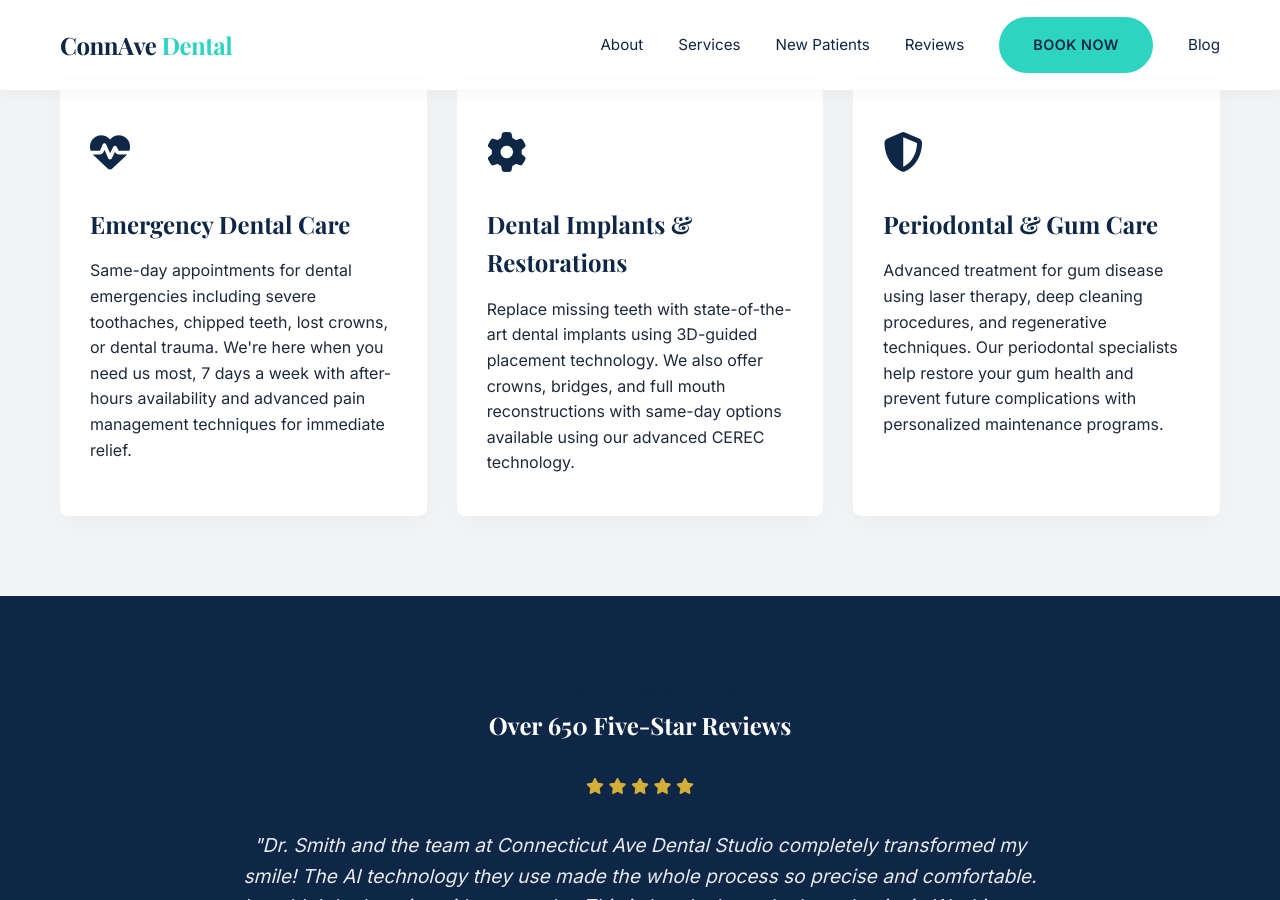
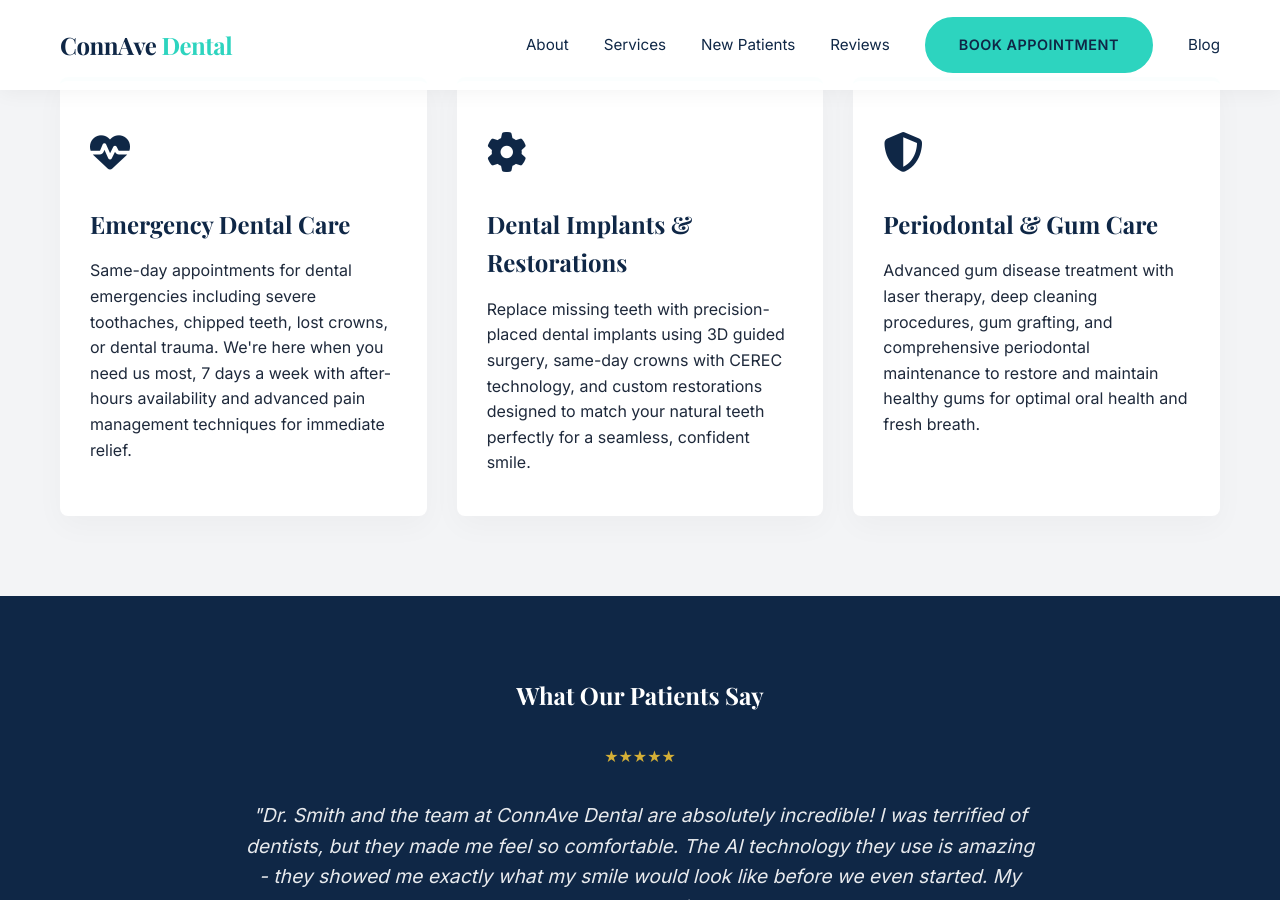
Before and after one commit to asquitt/asquitt.github.io, a Jekyll site: the page index.html, which Jekyll copies as it is, in a window 1280 px wide and 900 px high, scrolled down 2509 px. Built offline with Jekyll 4.4.1, drawn with Linux system fonts in a browser that asks for light colours; some of the changed text lies outside the part shown.

Commit message:
Refresh and update content: index.html

```diff
--- a/index.html
+++ b/index.html
@@ -257,7 +257,7 @@
 <li><a href="#services">Services</a></li>
 <li><a href="#new-patients">New Patients</a></li>
 <li><a href="#reviews">Reviews</a></li>
-<li><a class="btn btn-primary" href="#contact">Book Now</a></li>
+<li><a class="btn btn-primary" href="#contact">Book Appointment</a></li>
 <li><a href="/blog">Blog</a></li></ul>
 <div class="mobile-toggle"><i class="fas fa-bars"></i></div>
 </nav>
@@ -266,11 +266,11 @@
 <section class="hero">
 <div class="container hero-content">
 <p>PROUDLY SERVING WASHINGTON DC 20008 SINCE 2010</p>
-<h1>Premier Dentist Washington DC<br>with Revolutionary 2025 AI Technology</h1>
+<h1>Top-Rated Dentist Washington DC<br>with Revolutionary 2025 AI Technology</h1>
 <p>Experience world-class dental care with Washington DC's most trusted dentist. Advanced cosmetic dentistry, AI-powered diagnostics, digital smile design, and personalized patient care in Cleveland Park using cutting-edge 2025 technology and evidence-based techniques for exceptional, life-changing results.</p>
 <div style="margin-top: 30px;">
-<a class="btn btn-primary" href="#contact">Schedule Your Free Consultation Today</a>
-<a class="btn btn-outline" href="#services" style="margin-left: 15px;">Explore Our Services</a>
+<a class="btn btn-primary" href="#contact">Schedule Your Complimentary Consultation</a>
+<a class="btn btn-outline" href="#services" style="margin-left: 15px;">Discover Our Services</a>
 </div>
 </div>
 </section>
@@ -278,7 +278,7 @@
 <div class="container info-grid">
 <div class="info-item"><i class="fas fa-map-marker-alt"></i> Connecticut Ave NW, DC 20008</div>
 <div class="info-item"><i class="fas fa-phone-alt"></i> (202) 555-0123</div>
-<div class="info-item"><i class="fas fa-star"></i> 4.9&starf; Top-Rated DC Dentist (650+ Reviews)</div>
+<div class="info-item"><i class="fas fa-star"></i> 4.9&starf; Top-Rated DC Dentist (750+ Reviews)</div>
 </div>
 </div>
 <section class="section" id="about">
@@ -323,7 +323,7 @@
 <div class="service-card">
 <div class="service-icon"><i class="fas fa-smile"></i></div>
 <h3>Invisalign &amp; Clear Aligners</h3>
-<p>We are a Diamond Plus Invisalign provider with over 5,200 successful cases completed. Straighten your teeth discreetly with the latest clear aligner technology, AI-powered treatment planning, and virtual progress monitoring - no traditional metal braces required.</p>
+<p>We are a Diamond Plus Invisalign provider with over 5,800 successful cases completed. Straighten your teeth discreetly with the latest clear aligner technology, AI-powered treatment planning, and virtual progress monitoring - no traditional metal braces required.</p>
 </div>
 <div class="service-card">
 <div class="service-icon"><i class="fas fa-heartbeat"></i></div>
@@ -333,36 +333,29 @@
 <div class="service-card">
 <div class="service-icon"><i class="fas fa-cog"></i></div>
 <h3>Dental Implants &amp; Restorations</h3>
-<p>Replace missing teeth with state-of-the-art dental implants using 3D-guided placement technology. We also offer crowns, bridges, and full mouth reconstructions with same-day options available using our advanced CEREC technology.</p>
+<p>Replace missing teeth with precision-placed dental implants using 3D guided surgery, same-day crowns with CEREC technology, and custom restorations designed to match your natural teeth perfectly for a seamless, confident smile.</p>
 </div>
 <div class="service-card">
 <div class="service-icon"><i class="fas fa-shield-alt"></i></div>
 <h3>Periodontal &amp; Gum Care</h3>
-<p>Advanced treatment for gum disease using laser therapy, deep cleaning procedures, and regenerative techniques. Our periodontal specialists help restore your gum health and prevent future complications with personalized maintenance programs.</p>
+<p>Advanced gum disease treatment with laser therapy, deep cleaning procedures, gum grafting, and comprehensive periodontal maintenance to restore and maintain healthy gums for optimal oral health and fresh breath.</p>
 </div>
 </div>
 </div>
 </section>
 <section class="section testimonials" id="reviews">
 <div class="container">
-<h3>What Our Patients Say</h3>
-<h2 style="margin-bottom: 30px;">Over 650 Five-Star Reviews</h2>
-<div class="stars">
-<i class="fas fa-star"></i>
-<i class="fas fa-star"></i>
-<i class="fas fa-star"></i>
-<i class="fas fa-star"></i>
-<i class="fas fa-star"></i>
+<h2 style="margin-bottom: 30px;">What Our Patients Say</h2>
+<div class="stars">★★★★★</div>
+<div class="quote-box">
+"Dr. Smith and the team at ConnAve Dental are absolutely incredible! I was terrified of dentists, but they made me feel so comfortable. The AI technology they use is amazing - they showed me exactly what my smile would look like before we even started. My veneers look so natural, everyone thinks they're my real teeth!"
 </div>
-<div class="quote-box">
-"Dr. Smith and the team at Connecticut Ave Dental Studio completely transformed my smile! The AI technology they use made the whole process so precise and comfortable. I couldn't be happier with my results. This is hands down the best dentist in Washington DC!"
-</div>
-<p><strong>- Sarah M., Cleveland Park Resident</strong></p>
+<p><strong>Sarah M.</strong> - Cleveland Park Resident</p>
 <br>
 <div class="quote-box">
-"I've been terrified of dentists my whole life, but this practice changed everything. The sedation options and spa-like atmosphere made me feel completely at ease. The digital smile design let me see my new smile before we even started. Absolutely amazing experience!"
+"Best dental experience I've ever had! The office is like a spa, and the technology is incredible. They completed my Invisalign treatment in 8 months instead of the 14 months another dentist quoted me. Highly recommend!"
 </div>
-<p><strong>- Michael R., Georgetown</strong></p>
+<p><strong>Michael R.</strong> - Georgetown Professional</p>
 </div>
 </section>
 <section class="section" id="contact">
@@ -370,11 +363,11 @@
 <h2 class="text-center" style="margin-bottom: 50px;">Schedule Your Appointment Today</h2>
 <div class="contact-wrapper">
 <div class="contact-info">
-<h3 style="margin-bottom: 30px;">Contact Information</h3>
+<h3 style="margin-bottom: 30px;">Get Started with Your Smile Transformation</h3>
 <div class="contact-row">
 <i class="fas fa-map-marker-alt"></i>
 <div>
-<strong>Address</strong><br>
+<strong>Visit Our Cleveland Park Office</strong><br>
 3456 Connecticut Ave NW<br>
 Washington, DC 20008
 </div>
@@ -382,42 +375,41 @@
 <div class="contact-row">
 <i class="fas fa-phone-alt"></i>
 <div>
-<strong>Phone</strong><br>
-(202) 555-0123
-</div>
-</div>
-<div class="contact-row">
-<i class="fas fa-envelope"></i>
-<div>
-<strong>Email</strong><br>
-info@connavedental.com
+<strong>Call or Text Us</strong><br>
+(202) 555-0123<br>
+Available 7 Days a Week
 </div>
 </div>
 <div class="contact-row">
 <i class="fas fa-clock"></i>
 <div>
 <strong>Office Hours</strong><br>
-Mon-Thu: 8:00 AM - 6:00 PM<br>
-Fri: 8:00 AM - 4:00 PM<br>
-Sat: 9:00 AM - 2:00 PM<br>
-Sun: Emergency Only
+Mon-Fri: 7:00 AM - 7:00 PM<br>
+Sat-Sun: 8:00 AM - 4:00 PM
+</div>
+</div>
+<div class="contact-row">
+<i class="fas fa-envelope"></i>
+<div>
+<strong>Email Us</strong><br>
+info@connavedental.com<br>
+We respond within 1 hour
 </div>
 </div>
 <div style="margin-top: 30px;">
-<a class="btn btn-primary" href="#" style="margin-right: 15px;">Book Online Now</a>
-<a class="btn" href="tel:(202)555-0123" style="background: var(--primary); color: white;">Call Today</a>
+<a class="btn btn-primary" href="tel:(202)555-0123">Call Now for Same-Day Appointment</a>
 </div>
 </div>
 <div class="map-container">
-<iframe allowfullscreen height="400" loading="lazy" referrerpolicy="no-referrer-when-downgrade" src="https://www.google.com/maps/embed?pb=!1m18!1m12!1m3!1d3104.7234567890123!2d-77.05123456789012!3d38.93456789012345!2m3!1f0!2f0!3f0!3m2!1i1024!2i768!4f13.1!3m3!1m2!1s0x0%3A0x0!2zMzjCsDU2JzA0LjQiTiA3N8KwMDMnMDQuNCJX!5e0!3m2!1sen!2sus!4v1234567890123!5m2!1sen!2sus" style="border:0;" width="100%"></iframe>
+<iframe src="https://www.google.com/maps/embed?pb=!1m18!1m12!1m3!1d3104.5!2d-77.0569!3d38.9317!2m3!1f0!2f0!3f0!3m2!1i1024!2i768!4f13.1!3m3!1m2!1s0x0%3A0x0!2zMzjCsDU1JzU0LjEiTiA3N8KwMDMnMjQuOCJX!5e0!3m2!1sen!2sus!4v1234567890" width="100%" height="100%" style="border:0;" allowfullscreen="" loading="lazy"></iframe>
 </div>
 </div>
 </div>
 </section>
 <footer>
 <div class="container">
-<h3>Connecticut Ave Dental Studio</h3>
-<p>Your Premier Washington DC Dentist</p>
+<h3>ConnAve Dental Studio</h3>
+<p>Washington DC's Premier Dentist Since 2010</p>
 <div class="social-icons">
 <a href="#"><i class="fab fa-facebook-f"></i></a>
 <a href="#"><i class="fab fa-instagram"></i></a>
```
Also changed, not shown: other parts of index.html (+3 -2 lines).
